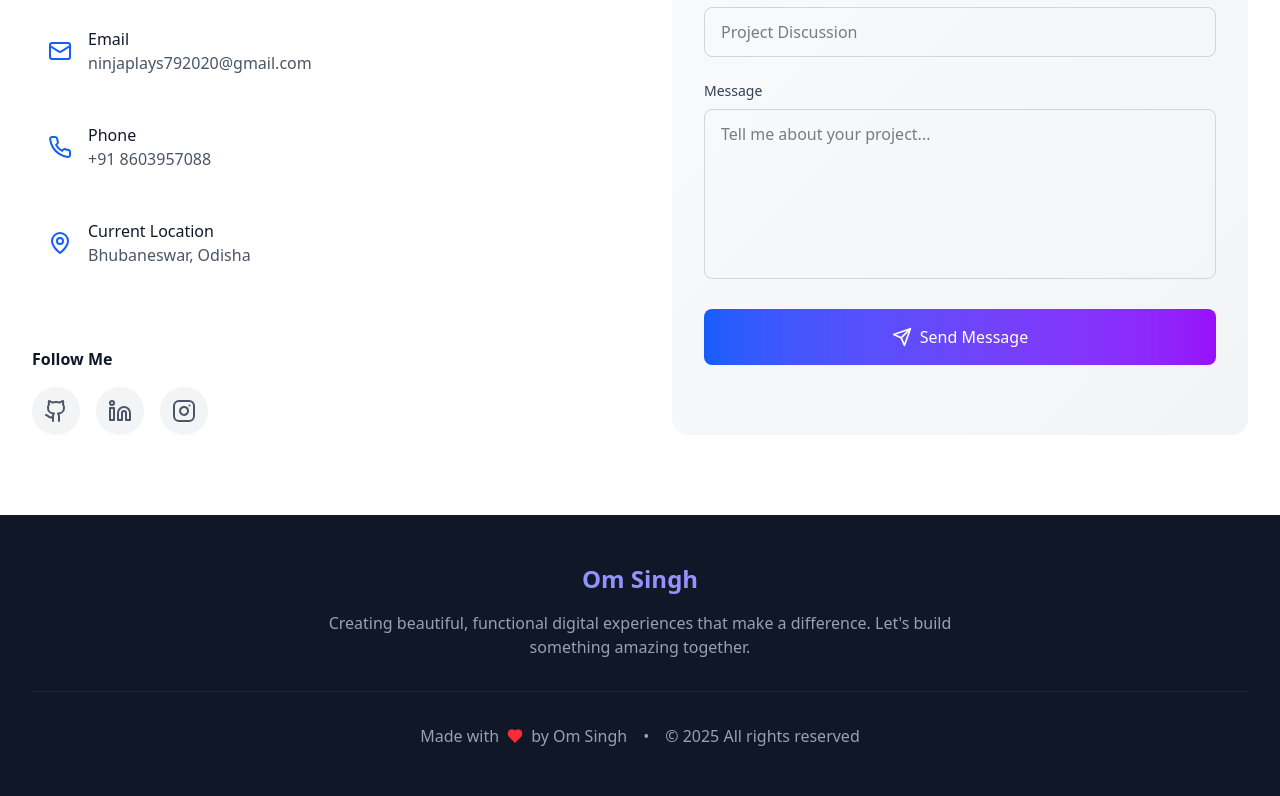
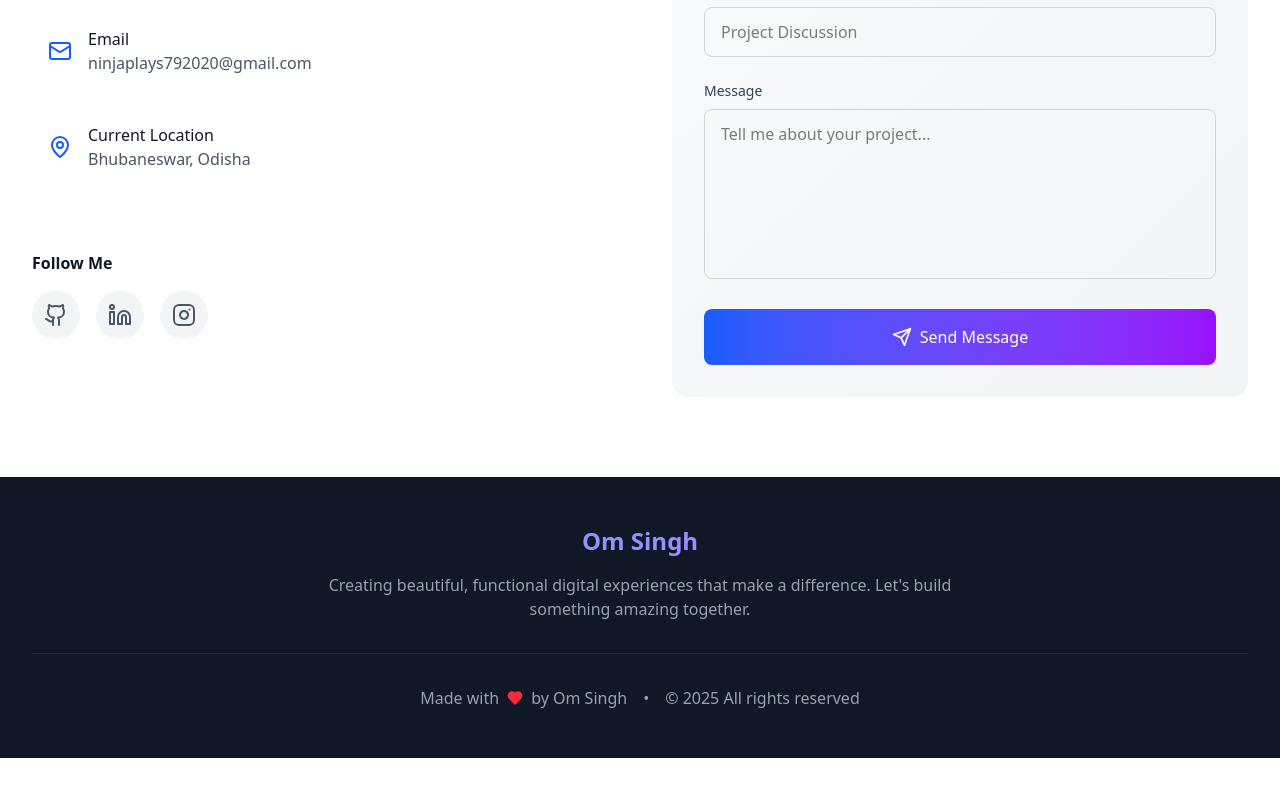
Before and after one commit to fieryprofessor/my-portfolio, a React (Vite) app: page / in a window 1280 px wide. Shown: the part 7740-8536 px from the top of the page. After the commit the page ends 8498 px from the top, so only its background shows below. Built offline with nearby package versions, Linux system fonts and the light colour scheme.

Commit message:
removed phone number from portfolio.

```diff
--- a/src/components/Contact.tsx
+++ b/src/components/Contact.tsx
@@ -1,5 +1,5 @@
 import React, { useState } from 'react';
-import { Mail, Phone, MapPin, Send, Github,Linkedin,Instagram} from 'lucide-react';
+import { Mail, MapPin, Send, Github,Linkedin,Instagram} from 'lucide-react';
 
 const Contact = () => {
   const [formData, setFormData] = useState({
@@ -31,12 +31,6 @@ const Contact = () => {
       title: 'Email',
       value: 'ninjaplays792020@gmail.com',
       link: 'mailto:ninjaplays792020@gmail.com'
-    },
-    {
-      icon: <Phone className="w-6 h-6" />,
-      title: 'Phone',
-      value: '+91 8603957088',
-      link: 'tel:+91 8603957088'
     },
     {
       icon: <MapPin className="w-6 h-6" />,
```
